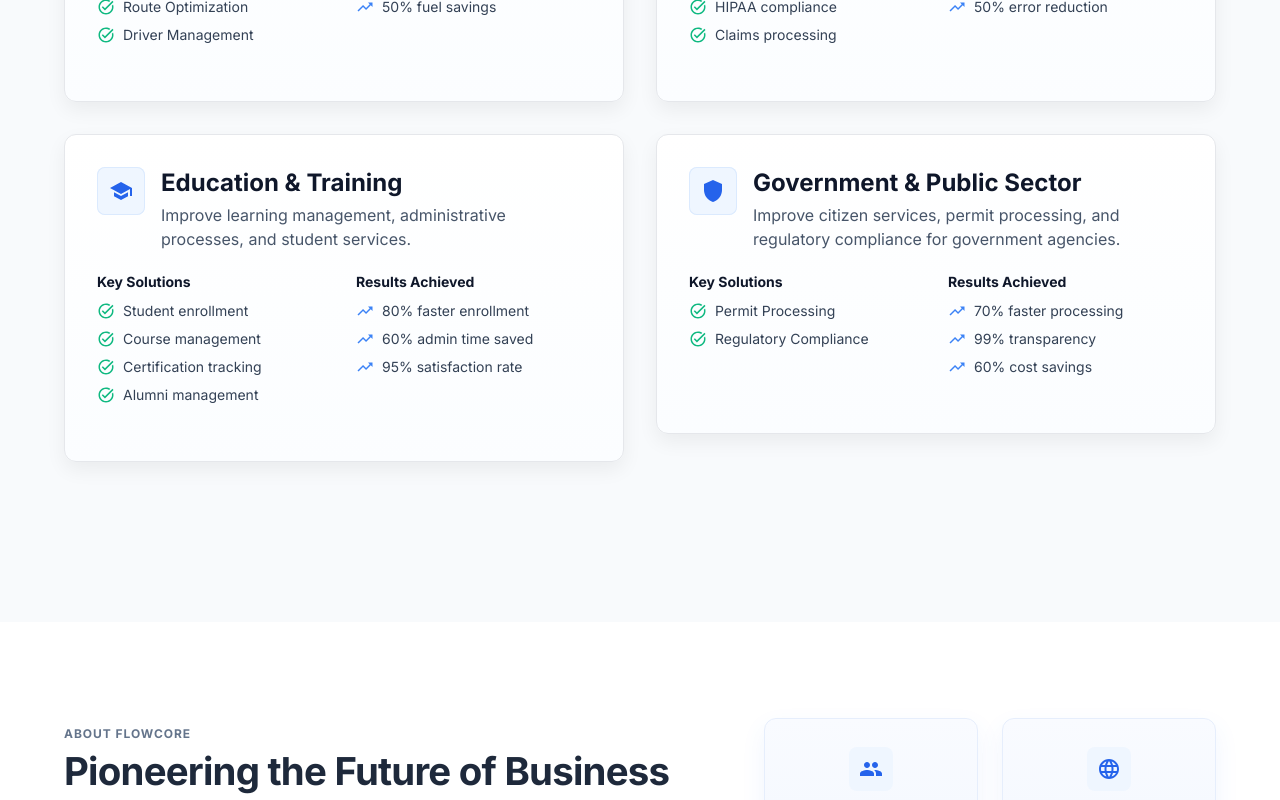
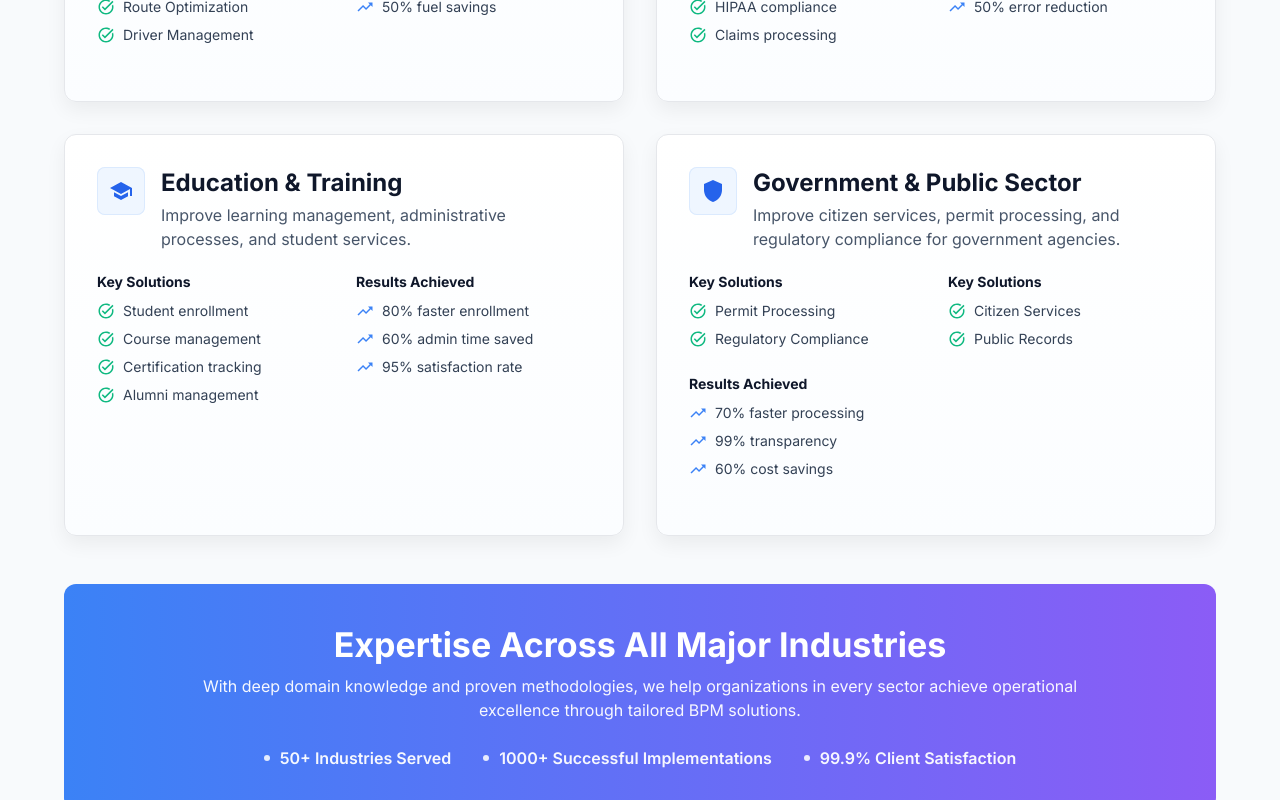
Before and after one commit to collinsmezie/recud-website, a Next.js app: page / in a window 1280 px wide. Shown: the part 3600-4400 px from the top of the page. Built offline with nearby package versions, Linux system fonts and the light colour scheme.

Commit message:
Enhance homepage layout by adding new "Key Solutions" and "Industries CTA" sections, improving content structure and visual appeal. Update card styles for better responsiveness and consistency, ensuring a more engaging user experience.

```diff
--- a/src/app/page.tsx
+++ b/src/app/page.tsx
@@ -1115,7 +1115,7 @@ export default function Home() {
             </Typography>
           </Box>
 
-          <Grid container spacing={4}>
+          <Grid container spacing={4} alignItems="stretch">
             {/* Financial Services */}
             <Grid item xs={12} md={6}>
               <Card sx={{
@@ -1125,9 +1125,12 @@ export default function Home() {
                 boxShadow: '0 8px 20px rgba(0,0,0,0.06)',
                 transition: 'all .25s ease',
                 background: 'linear-gradient(180deg, #ffffff 0%, #fbfdff 100%)',
-                '&:hover': { transform: 'translateY(-2px)', boxShadow: '0 16px 30px rgba(0,0,0,0.08)' }
+                '&:hover': { transform: 'translateY(-2px)', boxShadow: '0 16px 30px rgba(0,0,0,0.08)' },
+                height: '100%',
+                display: 'flex',
+                flexDirection: 'column'
               }}>
-                <CardContent sx={{ p: 0 }}>
+                <CardContent sx={{ p: 0, display: 'flex', flexDirection: 'column', height: '100%' }}>
                   <Box sx={{ display: 'grid', gridTemplateColumns: 'auto 1fr', columnGap: 2, mb: 2.5, alignItems: 'start' }}>
                     <Box sx={{ width: 48, height: 48, borderRadius: 2, backgroundColor: '#eff6ff', display: 'flex', alignItems: 'center', justifyContent: 'center', boxShadow: 'inset 0 0 0 1px #dbeafe' }}>
                       <AccountBalance sx={{ color: '#2563eb' }} />
@@ -1177,9 +1180,12 @@ export default function Home() {
                 boxShadow: '0 8px 20px rgba(0,0,0,0.06)',
                 transition: 'all .25s ease',
                 background: 'linear-gradient(180deg, #ffffff 0%, #fbfdff 100%)',
-                '&:hover': { transform: 'translateY(-2px)', boxShadow: '0 16px 30px rgba(0,0,0,0.08)' }
+                '&:hover': { transform: 'translateY(-2px)', boxShadow: '0 16px 30px rgba(0,0,0,0.08)' },
+                height: '100%',
+                display: 'flex',
+                flexDirection: 'column'
               }}>
-                <CardContent sx={{ p: 0 }}>
+                <CardContent sx={{ p: 0, display: 'flex', flexDirection: 'column', height: '100%' }}>
                   <Box sx={{ display: 'grid', gridTemplateColumns: 'auto 1fr', columnGap: 2, mb: 2.5, alignItems: 'start' }}>
                     <Box sx={{ width: 48, height: 48, borderRadius: 2, backgroundColor: '#eff6ff', display: 'flex', alignItems: 'center', justifyContent: 'center', boxShadow: 'inset 0 0 0 1px #dbeafe' }}>
                       <ShoppingCart sx={{ color: '#2563eb' }} />
@@ -1229,9 +1235,12 @@ export default function Home() {
                 boxShadow: '0 8px 20px rgba(0,0,0,0.06)',
                 transition: 'all .25s ease',
                 background: 'linear-gradient(180deg, #ffffff 0%, #fbfdff 100%)',
-                '&:hover': { transform: 'translateY(-2px)', boxShadow: '0 16px 30px rgba(0,0,0,0.08)' }
+                '&:hover': { transform: 'translateY(-2px)', boxShadow: '0 16px 30px rgba(0,0,0,0.08)' },
+                height: '100%',
+                display: 'flex',
+                flexDirection: 'column'
               }}>
-                <CardContent sx={{ p: 0 }}>
+                <CardContent sx={{ p: 0, display: 'flex', flexDirection: 'column', height: '100%' }}>
                   <Box sx={{ display: 'grid', gridTemplateColumns: 'auto 1fr', columnGap: 2, mb: 2.5, alignItems: 'start' }}>
                     <Box sx={{ width: 48, height: 48, borderRadius: 2, backgroundColor: '#eff6ff', display: 'flex', alignItems: 'center', justifyContent: 'center', boxShadow: 'inset 0 0 0 1px #dbeafe' }}>
                       <PrecisionManufacturing sx={{ color: '#2563eb' }} />
@@ -1281,9 +1290,12 @@ export default function Home() {
                 boxShadow: '0 8px 20px rgba(0,0,0,0.06)',
                 transition: 'all .25s ease',
                 background: 'linear-gradient(180deg, #ffffff 0%, #fbfdff 100%)',
-                '&:hover': { transform: 'translateY(-2px)', boxShadow: '0 16px 30px rgba(0,0,0,0.08)' }
+                '&:hover': { transform: 'translateY(-2px)', boxShadow: '0 16px 30px rgba(0,0,0,0.08)' },
+                height: '100%',
+                display: 'flex',
+                flexDirection: 'column'
               }}>
-                <CardContent sx={{ p: 0 }}>
+                <CardContent sx={{ p: 0, display: 'flex', flexDirection: 'column', height: '100%' }}>
                   <Box sx={{ display: 'grid', gridTemplateColumns: 'auto 1fr', columnGap: 2, mb: 2.5, alignItems: 'start' }}>
                     <Box sx={{ width: 48, height: 48, borderRadius: 2, backgroundColor: '#eff6ff', display: 'flex', alignItems: 'center', justifyContent: 'center', boxShadow: 'inset 0 0 0 1px #dbeafe' }}>
                       <HealthAndSafety sx={{ color: '#2563eb' }} />
@@ -1333,9 +1345,12 @@ export default function Home() {
                 boxShadow: '0 8px 20px rgba(0,0,0,0.06)',
                 transition: 'all .25s ease',
                 background: 'linear-gradient(180deg, #ffffff 0%, #fbfdff 100%)',
-                '&:hover': { transform: 'translateY(-2px)', boxShadow: '0 16px 30px rgba(0,0,0,0.08)' }
+                '&:hover': { transform: 'translateY(-2px)', boxShadow: '0 16px 30px rgba(0,0,0,0.08)' },
+                height: '100%',
+                display: 'flex',
+                flexDirection: 'column'
               }}>
-                <CardContent sx={{ p: 0 }}>
+                <CardContent sx={{ p: 0, display: 'flex', flexDirection: 'column', height: '100%' }}>
                   <Box sx={{ display: 'grid', gridTemplateColumns: 'auto 1fr', columnGap: 2, mb: 2.5, alignItems: 'start' }}>
                     <Box sx={{ width: 48, height: 48, borderRadius: 2, backgroundColor: '#eff6ff', display: 'flex', alignItems: 'center', justifyContent: 'center', boxShadow: 'inset 0 0 0 1px #dbeafe' }}>
                       <School sx={{ color: '#2563eb' }} />
@@ -1385,9 +1400,12 @@ export default function Home() {
                 boxShadow: '0 8px 20px rgba(0,0,0,0.06)',
                 transition: 'all .25s ease',
                 background: 'linear-gradient(180deg, #ffffff 0%, #fbfdff 100%)',
-                '&:hover': { transform: 'translateY(-2px)', boxShadow: '0 16px 30px rgba(0,0,0,0.08)' }
+                '&:hover': { transform: 'translateY(-2px)', boxShadow: '0 16px 30px rgba(0,0,0,0.08)' },
+                height: '100%',
+                display: 'flex',
+                flexDirection: 'column'
               }}>
-                <CardContent sx={{ p: 0 }}>
+                <CardContent sx={{ p: 0, display: 'flex', flexDirection: 'column', height: '100%' }}>
                   <Box sx={{ display: 'grid', gridTemplateColumns: 'auto 1fr', columnGap: 2, mb: 2.5, alignItems: 'start' }}>
                     <Box sx={{ width: 48, height: 48, borderRadius: 2, backgroundColor: '#eff6ff', display: 'flex', alignItems: 'center', justifyContent: 'center', boxShadow: 'inset 0 0 0 1px #dbeafe' }}>
                       <Shield sx={{ color: '#2563eb' }} />
@@ -1413,6 +1431,17 @@ export default function Home() {
                       </Box>
                     </Grid>
                     <Grid item xs={12} sm={6}>
+                      <Typography variant="subtitle2" sx={{ color: '#0f172a', fontWeight: 800, mb: 1 }}>Key Solutions</Typography>
+                      <Box sx={{ display: 'grid', gap: 1 }}>
+                        {['Citizen Services','Public Records'].map((item, i) => (
+                          <Box key={i} sx={{ display: 'flex', alignItems: 'center', gap: 1, color: '#334155' }}>
+                            <TaskAlt sx={{ fontSize: 18, color: '#10b981' }} />
+                            <Typography variant="body2">{item}</Typography>
+                          </Box>
+                        ))}
+                      </Box>
+                    </Grid>
+                    <Grid item xs={12}>
                       <Typography variant="subtitle2" sx={{ color: '#0f172a', fontWeight: 800, mb: 1 }}>Results Achieved</Typography>
                       <Box sx={{ display: 'grid', gap: 1 }}>
                         {['70% faster processing','99% transparency','60% cost savings'].map((item, i) => (
@@ -1428,6 +1457,24 @@ export default function Home() {
               </Card>
             </Grid>
           </Grid>
+
+          {/* Industries CTA (inside section) */}
+          <Box sx={{ mt: 6, p: { xs: 3, md: 5 }, borderRadius: 3, background: 'linear-gradient(90deg, #3b82f6 0%, #8b5cf6 100%)', color: 'white', textAlign: 'center' }}>
+            <Typography variant="h4" sx={{ fontWeight: 800, mb: 1 }}>
+              Expertise Across All Major Industries
+            </Typography>
+            <Typography sx={{ opacity: 0.95, mb: 3, maxWidth: 900, mx: 'auto' }}>
+              With deep domain knowledge and proven methodologies, we help organizations in every sector achieve operational excellence through tailored BPM solutions.
+            </Typography>
+            <Box sx={{ display: 'flex', gap: 4, justifyContent: 'center', flexWrap: 'wrap', opacity: 0.95 }}>
+              {[ '50+ Industries Served', '1000+ Successful Implementations', '99.9% Client Satisfaction' ].map((text, i) => (
+                <Box key={i} sx={{ display: 'flex', alignItems: 'center', gap: 1.25 }}>
+                  <Box sx={{ width: 6, height: 6, borderRadius: '50%', backgroundColor: 'rgba(255,255,255,0.9)' }} />
+                  <Typography sx={{ fontWeight: 600 }}>{text}</Typography>
+                </Box>
+              ))}
+            </Box>
+          </Box>
         </Container>
       </Box>
 
```
